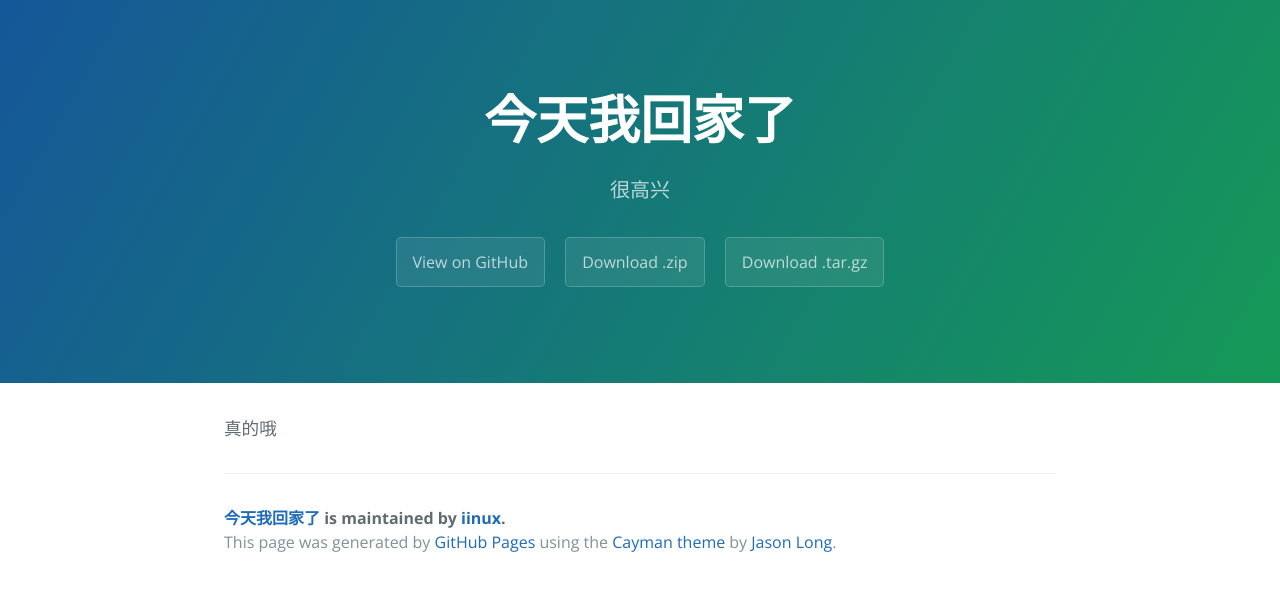
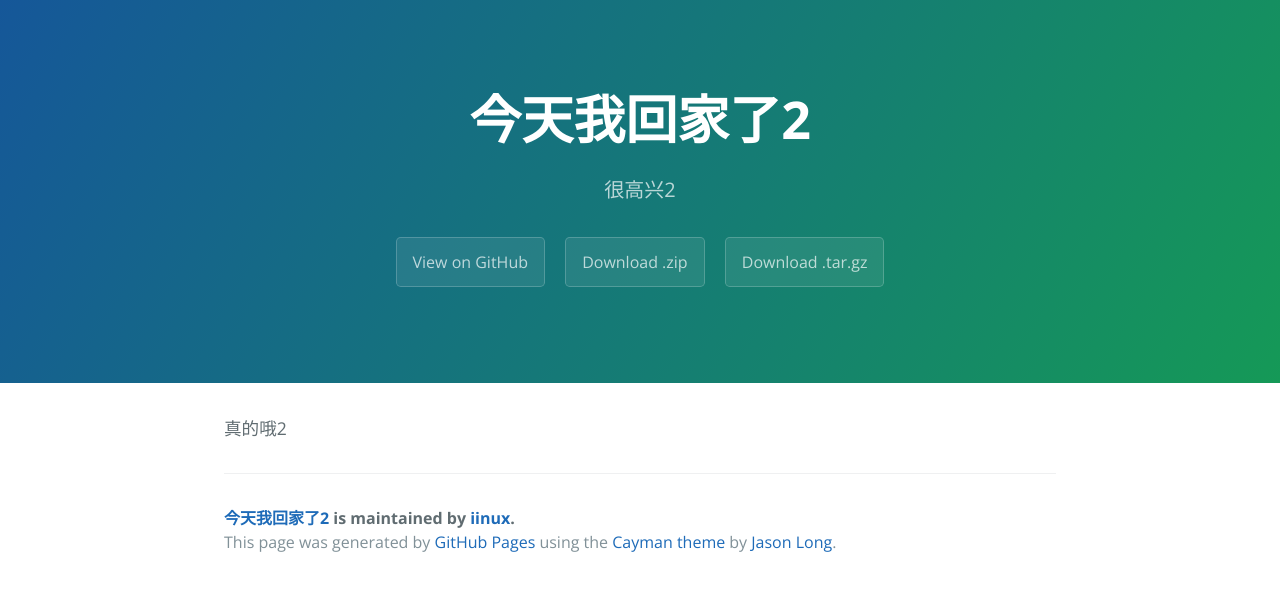
Before and after one commit to iinux/auto_blog, a plain HTML site: page index.html in a window 1280 px wide. Drawn offline with nearby package versions, Linux system fonts and the light colour scheme.

```diff
--- a/index.html
+++ b/index.html
@@ -2,7 +2,7 @@
 <html lang="en-us">
   <head>
     <meta charset="UTF-8">
-    <title>今天我回家了 by iinux</title>
+    <title>今天我回家了2 by iinux</title>
     <meta name="viewport" content="width=device-width, initial-scale=1">
     <link rel="stylesheet" type="text/css" href="stylesheets/normalize.css" media="screen">
     <link href='https://fonts.googleapis.com/css?family=Open+Sans:400,700' rel='stylesheet' type='text/css'>
@@ -11,18 +11,18 @@
   </head>
   <body>
     <section class="page-header">
-      <h1 class="project-name">今天我回家了</h1>
-      <h2 class="project-tagline">很高兴</h2>
+      <h1 class="project-name">今天我回家了2</h1>
+      <h2 class="project-tagline">很高兴2</h2>
       <a href="https://github.com/iinux/auto_blog" class="btn">View on GitHub</a>
       <a href="https://github.com/iinux/auto_blog/zipball/master" class="btn">Download .zip</a>
       <a href="https://github.com/iinux/auto_blog/tarball/master" class="btn">Download .tar.gz</a>
     </section>
 
     <section class="main-content">
-      <p>真的哦</p>
+      <p>真的哦2</p>
 
       <footer class="site-footer">
-        <span class="site-footer-owner"><a href="https://github.com/iinux/auto_blog">今天我回家了</a> is maintained by <a href="https://github.com/iinux">iinux</a>.</span>
+        <span class="site-footer-owner"><a href="https://github.com/iinux/auto_blog">今天我回家了2</a> is maintained by <a href="https://github.com/iinux">iinux</a>.</span>
 
         <span class="site-footer-credits">This page was generated by <a href="https://pages.github.com">GitHub Pages</a> using the <a href="https://github.com/jasonlong/cayman-theme">Cayman theme</a> by <a href="https://twitter.com/jasonlong">Jason Long</a>.</span>
       </footer>
--- a/params.json
+++ b/params.json
@@ -1 +1 @@
-{"name":"今天我回家了","tagline":"很高兴","body":"真的哦","google":"","note":"Don't delete this file! It's used internally to help with page regeneration."}
+{"name":"今天我回家了2","tagline":"很高兴2","body":"真的哦2","google":"","note":"Don't delete this file! It's used internally to help with page regeneration."}
```
